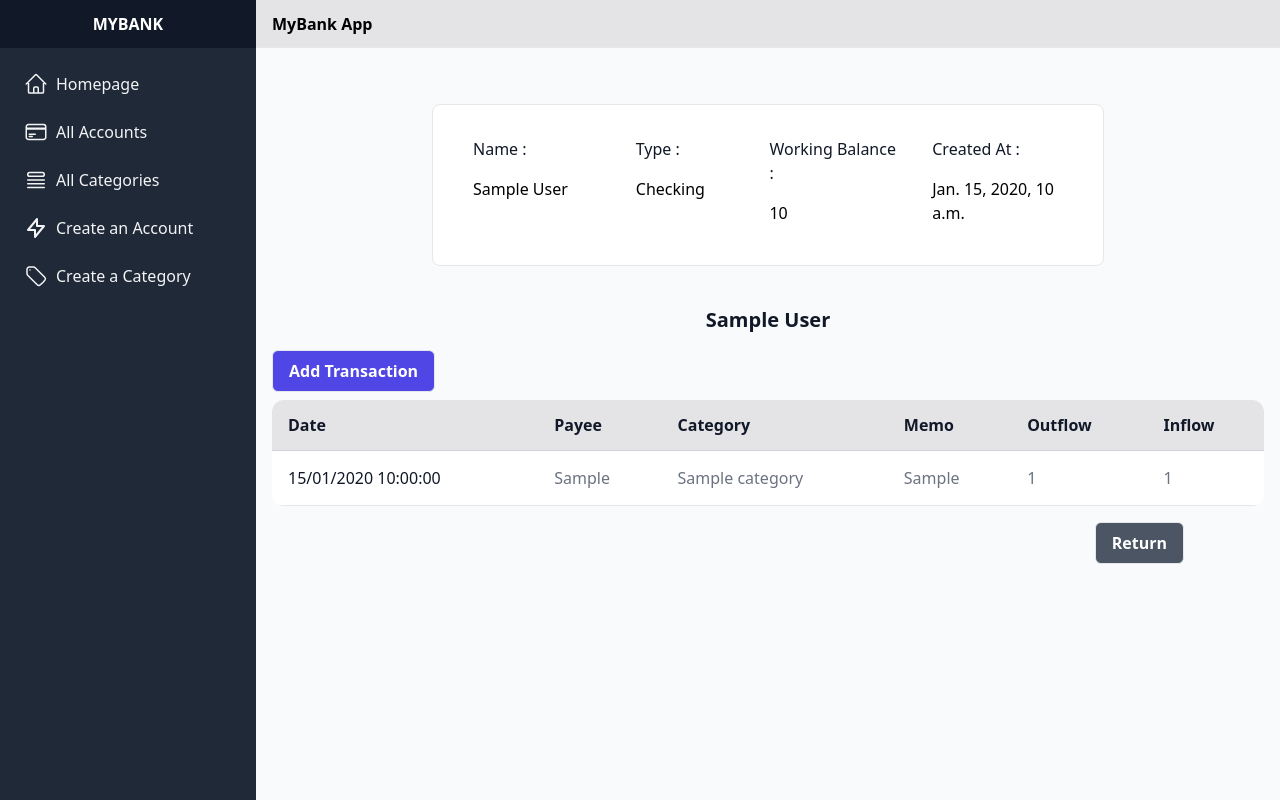
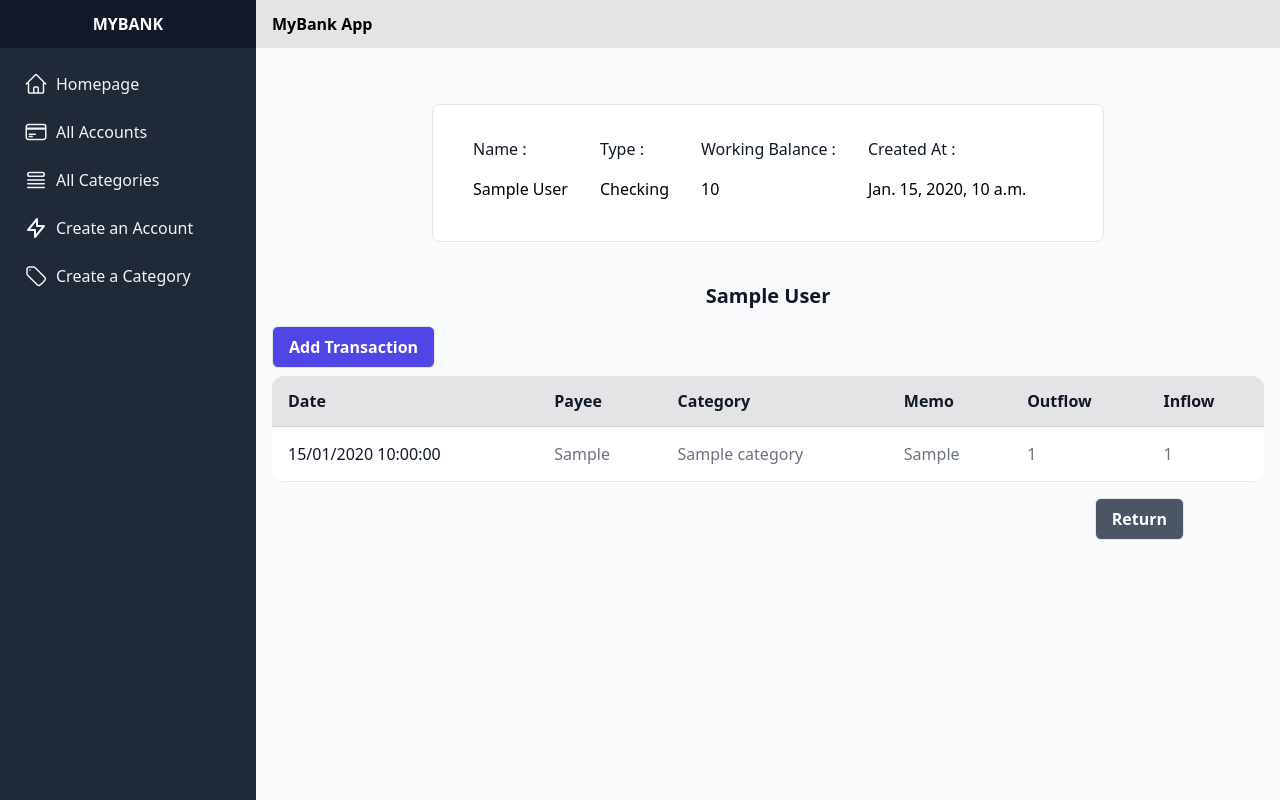
Before and after one commit to Nour-Noaxp/MyBank, a Django app: page /accounts/1 in a window 1280 px wide. Run offline with Django 4.2, Linux system fonts and the light colour scheme; tables that the repository leaves empty hold one stand-in row (values such as "Sample post"); some libraries are stand-ins or nearby versions.

Commit message:
Adapt account fields width

```diff
--- a/budget/templates/account_show.html
+++ b/budget/templates/account_show.html
@@ -1,19 +1,19 @@
 {% extends "base.html" %}
 {% block content %}
   <div class="bg-white mx-auto m-10 p-10 py-8 border rounded-lg gap-y-4 max-w-2xl flex gap-8">
-    <div class="w-36">
+    <div class="w-fit">
       <label class="font-medium text-gray-900">Name :</label>
       <div class="mt-2 py-2">{{ account.name }}</div>
     </div>
-    <div class="w-28">
+    <div class="w-fit">
       <label class="font-medium text-gray-900">Type :</label>
       <div class="mt-2 py-2">{{ account.kind }}</div>
     </div>
-    <div class="w-36">
+    <div class="w-fit">
       <label class="font-medium text-gray-900">Working Balance :</label>
       <div class="mt-2 py-2">{{ account.working_balance }}</div>
     </div>
-    <div class="w-36">
+    <div class="w-fit">
       <label class="font-medium text-gray-900">Created At :</label>
       <div class="mt-2 py-2">{{ account.created_at }}</div>
     </div>
```
